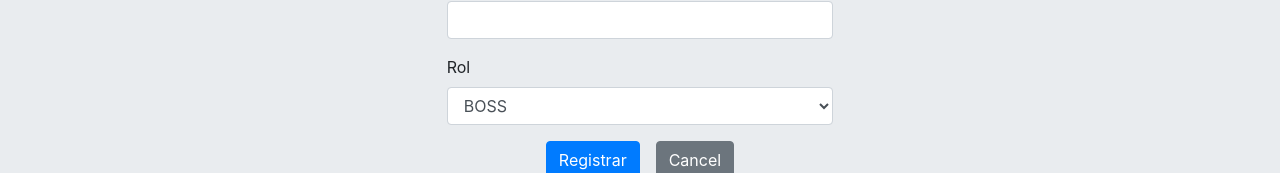
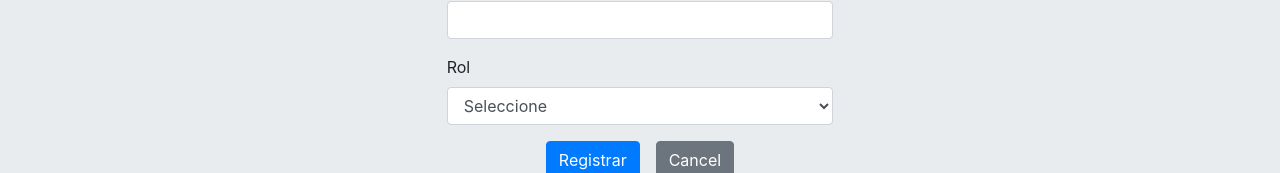
Before and after one commit to Israel-Laguan/reporting, a Next.js app: page /new-user in a window 1280 px wide. Shown: the part 323-496 px from the top of the page. Built offline with nearby package versions, Linux system fonts and the light colour scheme; sample sign-in values are in the browser's storage.

Commit message:
validacion select x default

```diff
--- a/components/FormUser.js
+++ b/components/FormUser.js
@@ -21,7 +21,7 @@ const FormUser = ({ initialValues = {}, auth }) => {
         ...form.fields
       })
     };
-    console.log(options)
+    console.log(options);
     const res = await fetch("https://etl-auth.herokuapp.com/api/v1/user/", {
       headers,
       ...options
@@ -71,8 +71,11 @@ const FormUser = ({ initialValues = {}, auth }) => {
       <div className="form-group">
         <label htmlFor="role">Rol</label>
         <select className="form-control" {...form.getSelect("role")} required>
-          <option selected="selected">BOSS</option>
-          <option>EMPLOYEE</option>
+          <option value="" selected>
+            Seleccione
+          </option>
+          <option value="BOSS">BOSS</option>
+          <option value="EMPLOYEE">EMPLOYEE</option>
         </select>
       </div>
 
```
